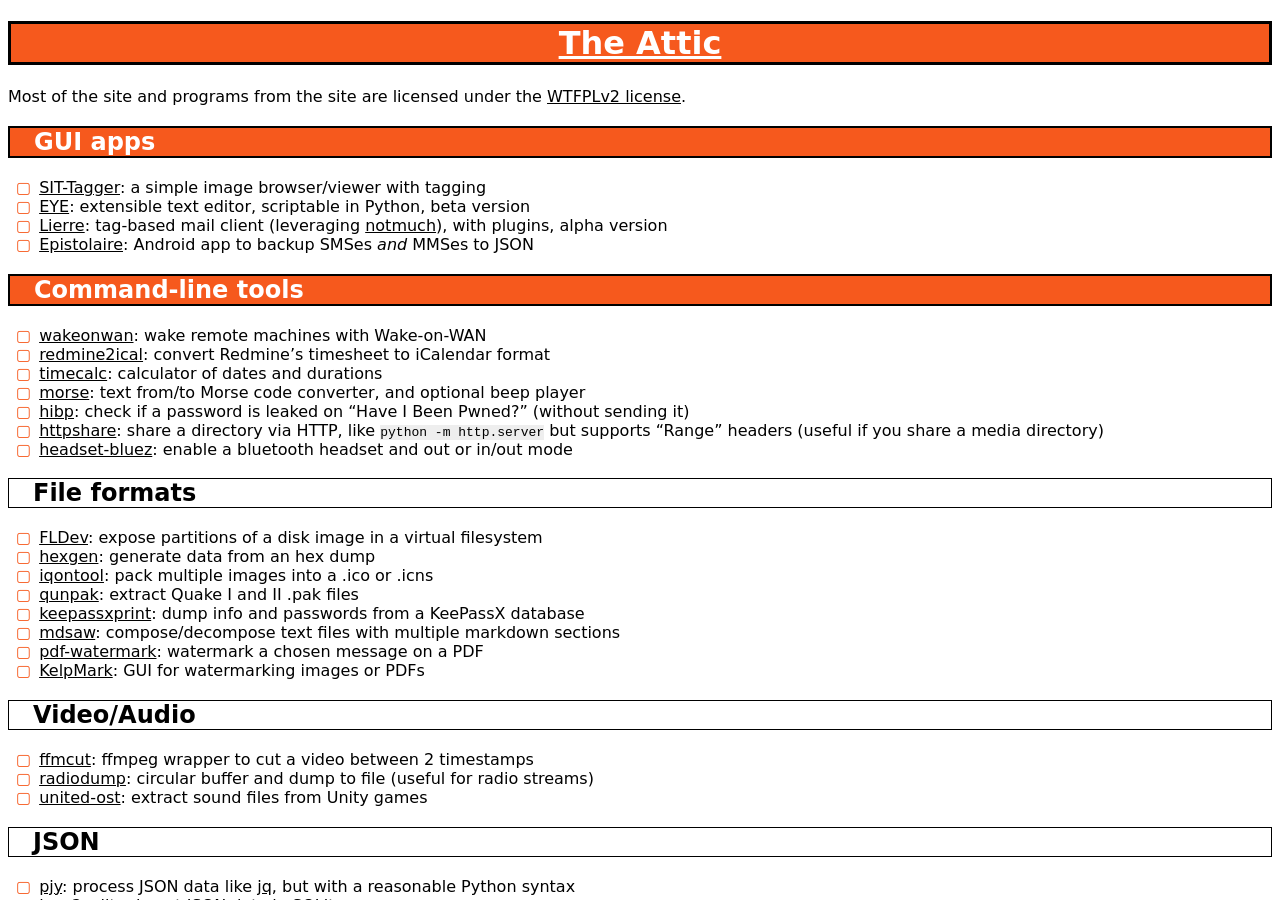
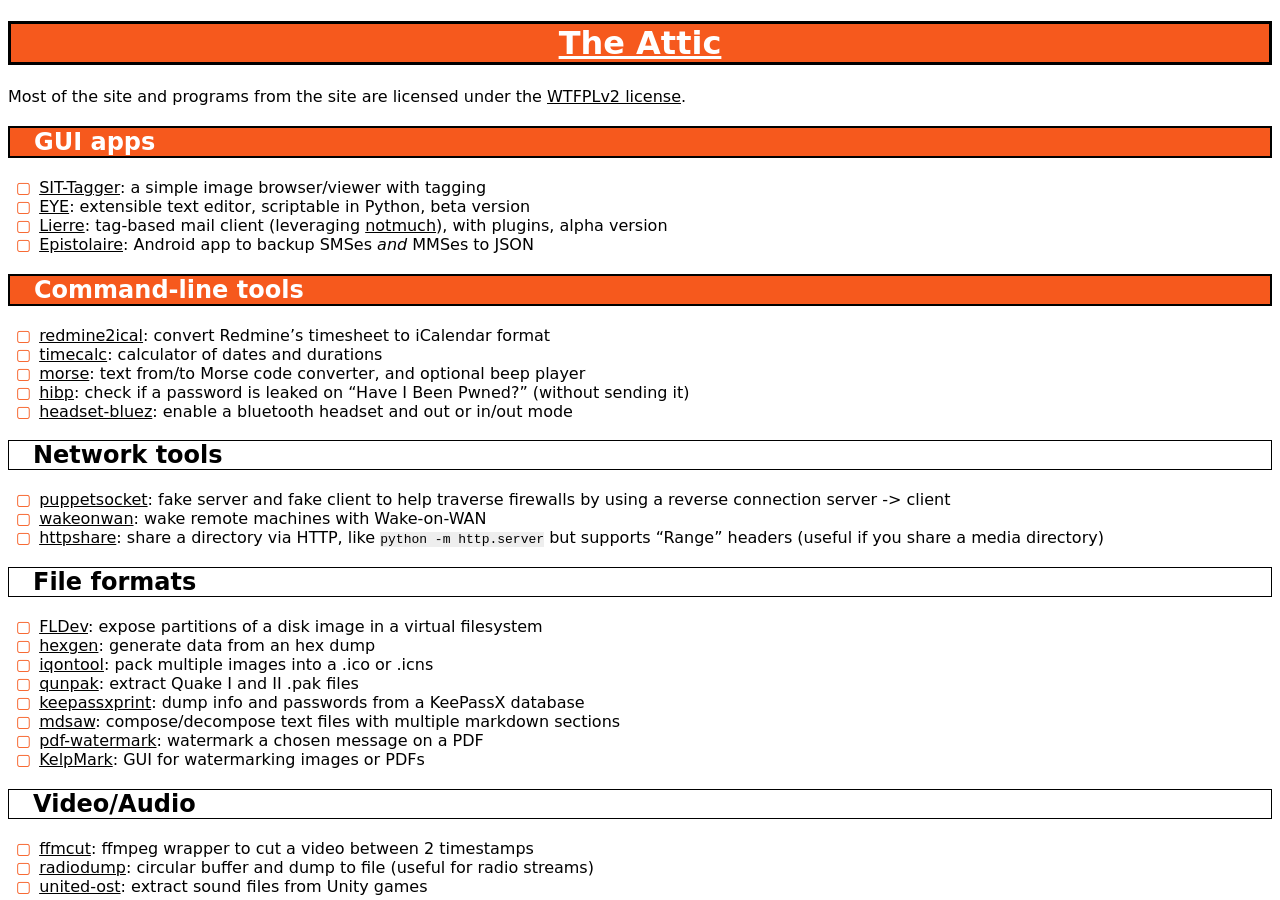
Before and after one commit to hydrargyrum/hydrargyrum.github.io, a Jekyll site: the page built from index-progs.md, in a window 1280 px wide and 900 px high. Built offline with Jekyll 4.4.1, drawn with Linux system fonts in a browser that asks for light colours.

Commit message:
index-progs.md: add puppetsocket and create "network" section

```diff
--- a/index-progs.md
+++ b/index-progs.md
@@ -16,13 +16,17 @@
 
 # Command-line tools #
 
-- [wakeonwan](wakeonwan): wake remote machines with Wake-on-WAN
 - [redmine2ical](redmine2ical): convert Redmine's timesheet to iCalendar format
 - [timecalc](timecalc): calculator of dates and durations
 - [morse](morse): text from/to Morse code converter, and optional beep player
 - [hibp](hibp): check if a password is leaked on "Have I Been Pwned?" (without sending it)
+- [headset-bluez](https://gitlab.com/hydrargyrum/attic/-/tree/master/headset-bluez): enable a bluetooth headset and out or in/out mode
+
+## Network tools
+
+- [puppetsocket](https://gitlab.com/hydrargyrum/puppetsocket): fake server and fake client to help traverse firewalls by using a reverse connection server -> client
+- [wakeonwan](wakeonwan): wake remote machines with Wake-on-WAN
 - [httpshare](https://gitlab.com/hydrargyrum/attic/-/tree/master/httpshare): share a directory via HTTP, like `python -m http.server` but supports "Range" headers (useful if you share a media directory)
-- [headset-bluez](https://gitlab.com/hydrargyrum/attic/-/tree/master/headset-bluez): enable a bluetooth headset and out or in/out mode
 
 
 ## File formats ##
```
Also changed, not shown: other parts of index-progs.md (+1 -1 lines).
